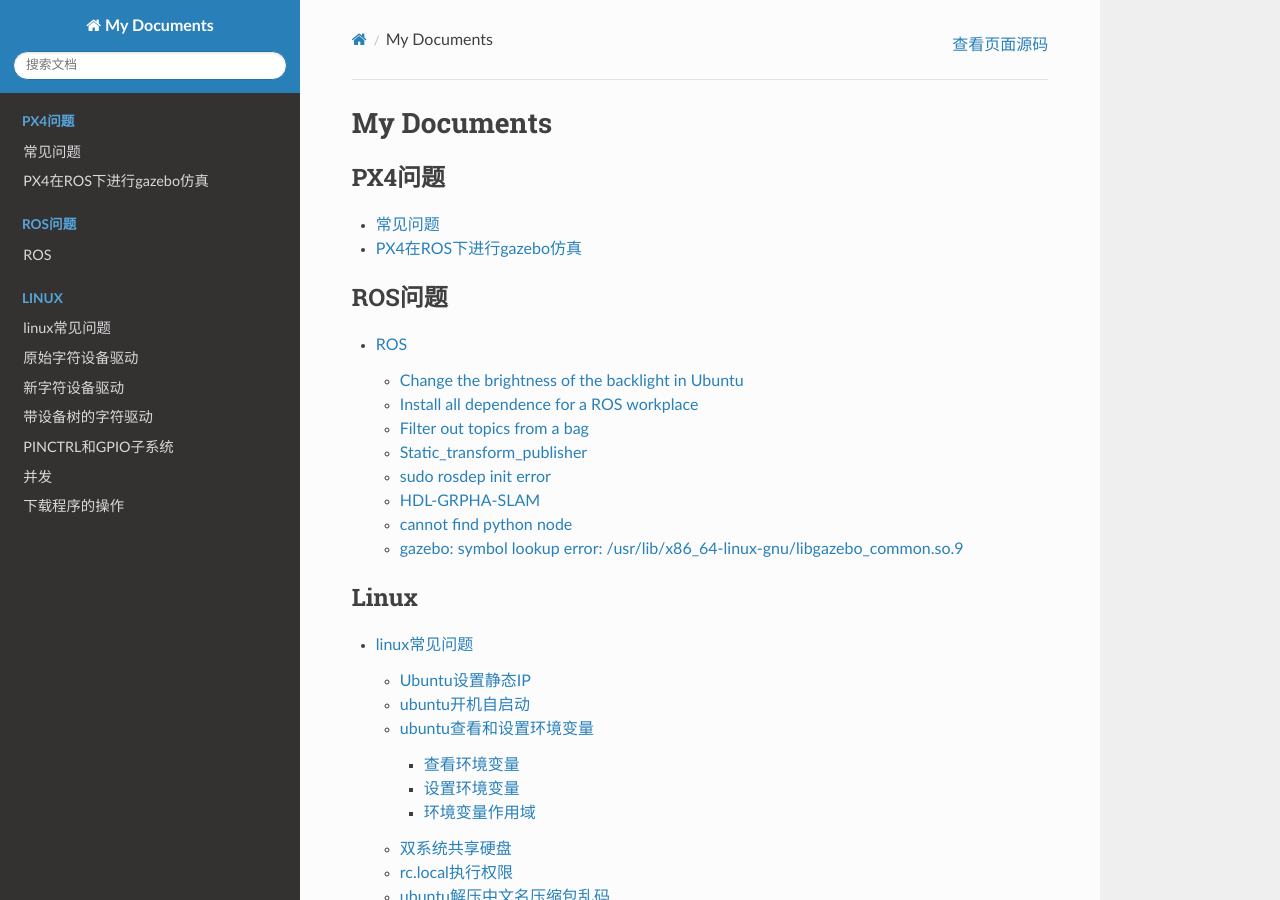
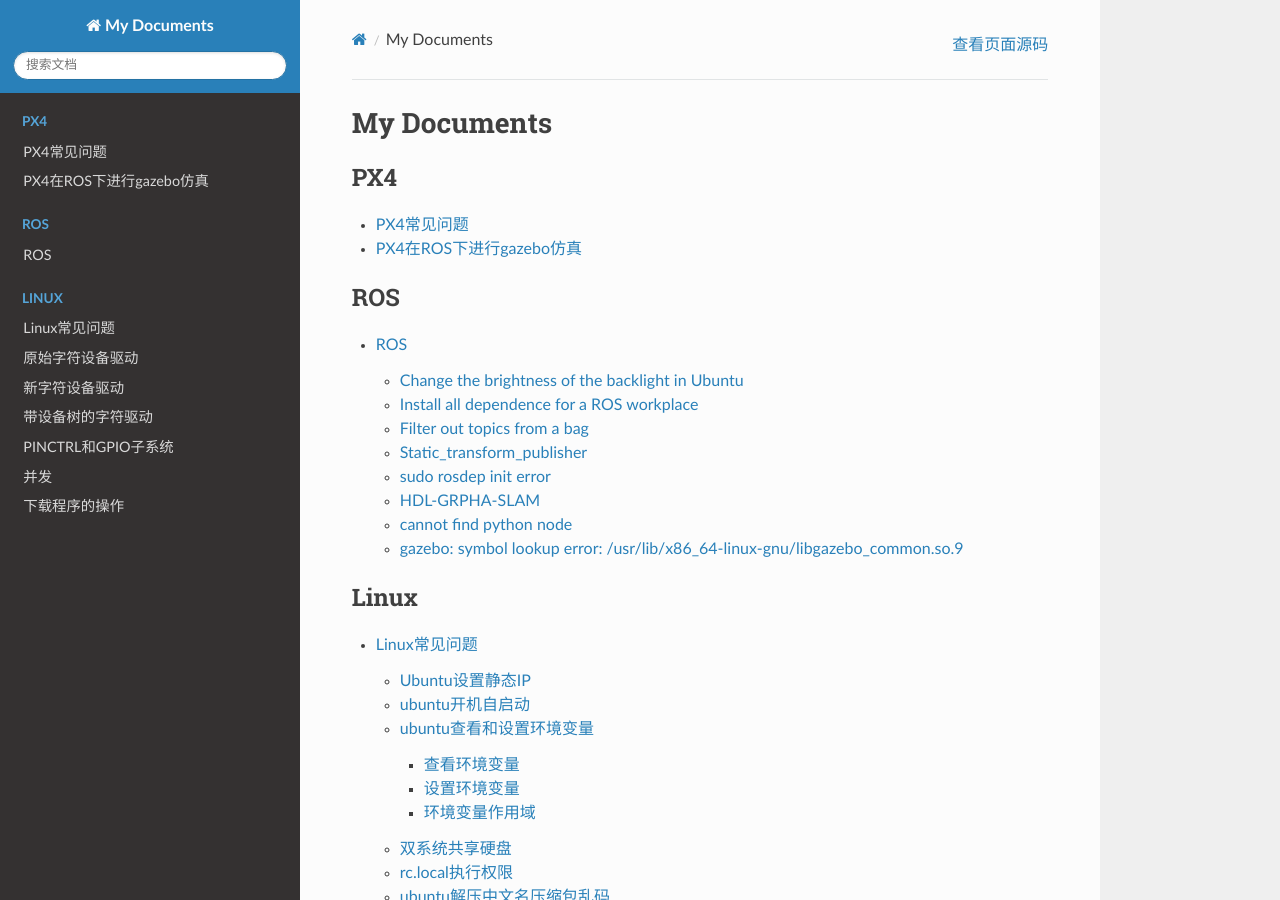
Before and after one commit to LiangtaoZhong/my_docs, a Sphinx documentation site: the page built from source/index.rst, in a window 1280 px wide and 900 px high. Built offline with Sphinx 7.4.7 and the Read the Docs theme 2.0.0, drawn with Linux system fonts in a browser that asks for light colours.

Commit message:
修改格式

```diff
--- a/source/index.rst
+++ b/source/index.rst
@@ -10,13 +10,13 @@
 
 .. toctree::
    :maxdepth: 2
-   :caption: PX4问题
+   :caption: PX4
 
    md/px4
 
 .. toctree::
    :maxdepth: 2
-   :caption: ROS问题
+   :caption: ROS
 
    md/ROS
 
--- a/source/md/px4.md
+++ b/source/md/px4.md
@@ -1,4 +1,4 @@
-## 常见问题
+## PX4常见问题
  1. PX4无电流计使用
 
    `CBRK_SUPPLY_CHK`设置为894281
```
Also changed, not shown: source/md/linux.md (+1 -1 lines).
